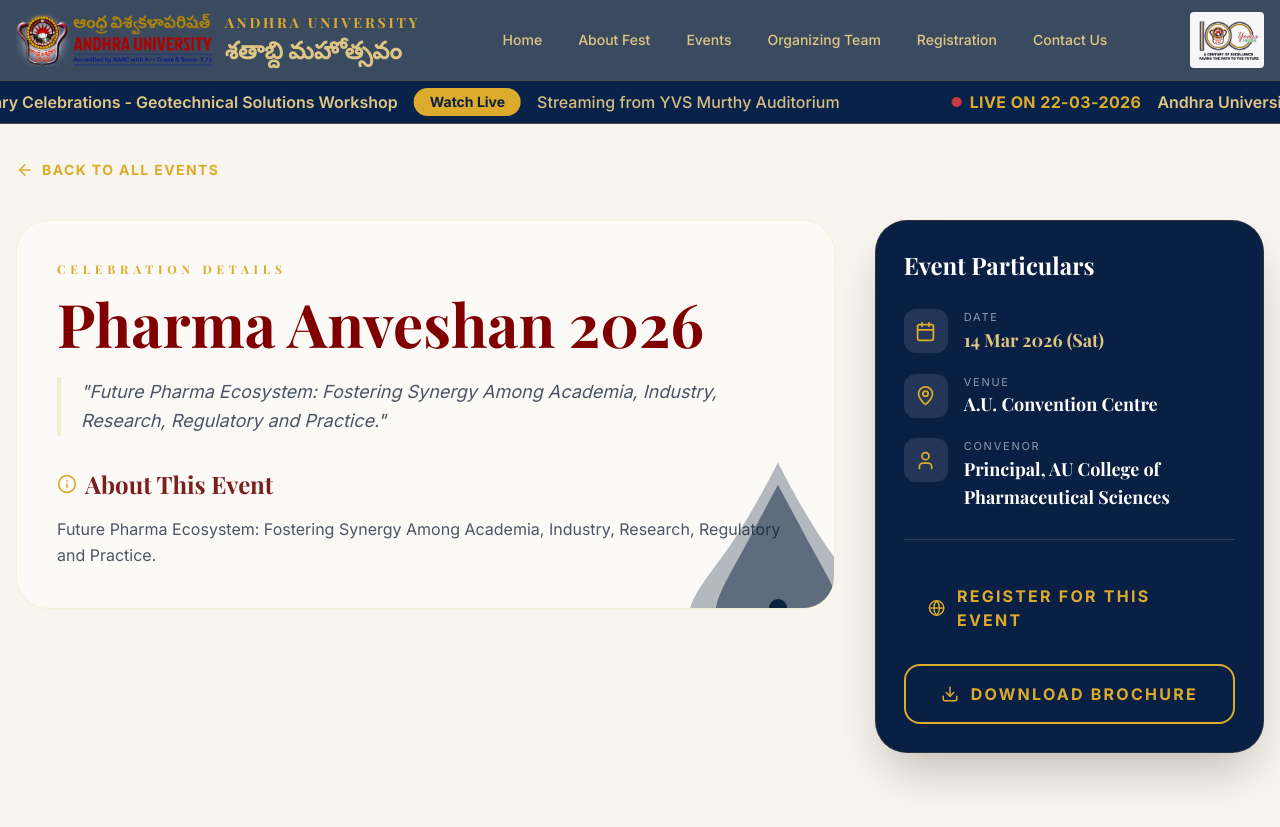
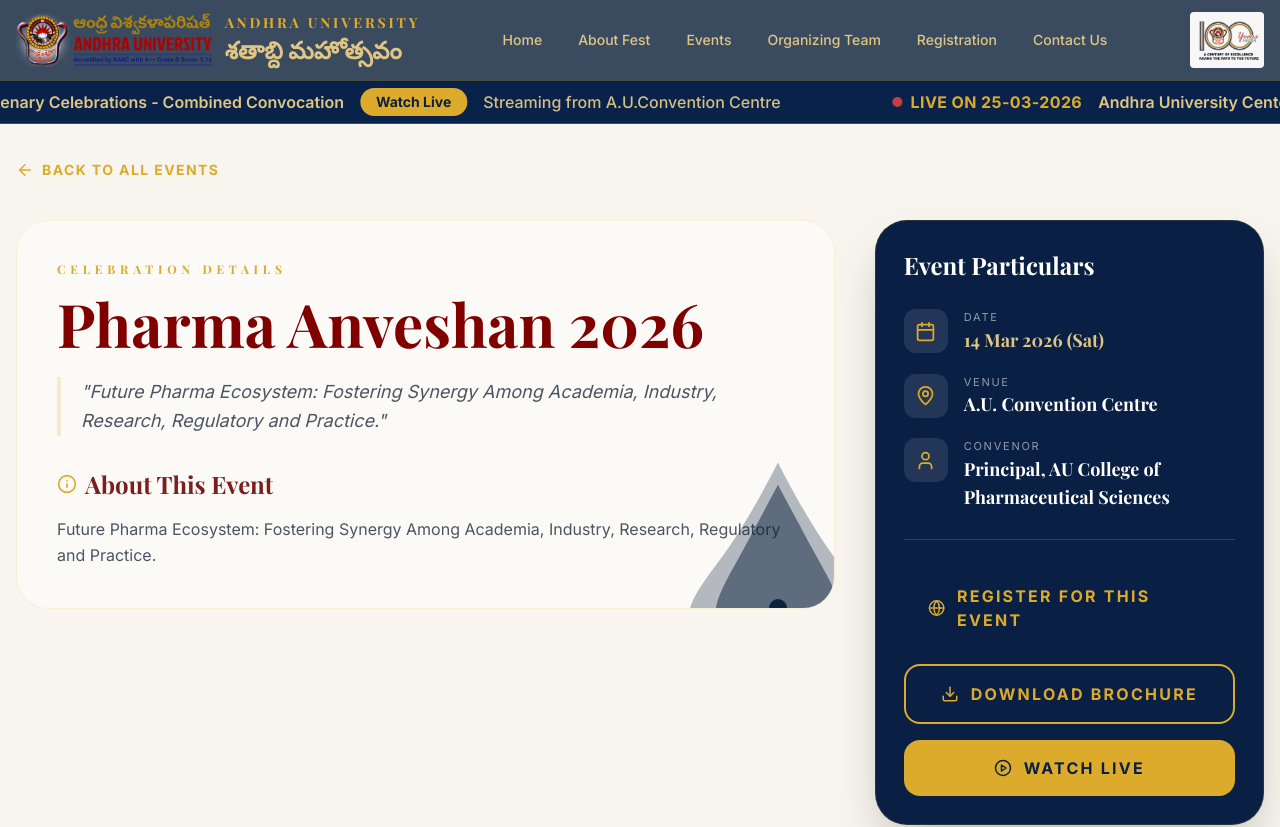
Before and after one commit to Sriharsha-Meduri/ShatabdiMahotsav, a React (Vite) app: page /events/12 in a window 1280 px wide. Shown: the top 827 px of the page. Built offline with nearby package versions, Linux system fonts and the light colour scheme; the HTML template or start-up script is replaced by a standard one; a web font is replaced by a local one.

Commit message:
Updated Combined Convocation event

```diff
--- a/src/components/Navbar.tsx
+++ b/src/components/Navbar.tsx
@@ -14,7 +14,7 @@
   { name: "Contact Us", path: "/contact" },
 ];
 
-const LIVE_URL = "https://www.youtube.com/live/-ljMdLfXIXI?si=7KTZYaKoa0Lj0ljV";
+const LIVE_URL = "https://www.youtube.com/live/hzrxdk-aRtQ?si=43kRdzAWKsqvyqIi";
 
 const Navbar = () => {
   const [scrolled, setScrolled] = useState(false);
@@ -111,7 +111,7 @@
             <div key={i} className="inline-flex items-center h-full gap-4 px-3 pr-16 md:pr-24">
               <span className="inline-flex items-center gap-2 text-gold font-body font-extrabold tracking-wide whitespace-nowrap">
                 <span className="w-2.5 h-2.5 rounded-full bg-red-500 animate-pulse" />
-                LIVE ON 22-03-2026
+                LIVE ON 25-03-2026
               </span>
 
               <a
@@ -120,7 +120,7 @@
                 rel="noopener noreferrer"
                 className="text-gold-light hover:text-gold transition-colors font-body font-semibold whitespace-nowrap"
               >
-                Andhra University Centenary Celebrations - Geotechnical Solutions Workshop
+                Andhra University Centenary Celebrations - Combined Convocation
               </a>
 
               <a
@@ -133,7 +133,7 @@
               </a>
 
               <span className="text-gold-light/95 font-body font-medium whitespace-nowrap pr-1">
-                Streaming from YVS Murthy Auditorium
+                Streaming from A.U.Convention Centre
               </span>
             </div>
           ))}
--- a/src/data/eventsCatalog.ts
+++ b/src/data/eventsCatalog.ts
@@ -79,8 +79,10 @@
     title: "Combined Convocation",
     convenor: "To be announced",
     venue: "Convention Centre",
+    time: "9:00 AM onwards",
     description: "Celebrating the achievements of graduates in a combined 91st & 92nd convocation.",
-    youtubeLiveLink: ""
+    brochureLink: "/downloads/Convocation.pdf",
+    youtubeLiveLink: "https://www.youtube.com/live/hzrxdk-aRtQ?si=43kRdzAWKsqvyqIi"
   },
   {
     id: 18,
--- a/src/pages/EventDetail.tsx
+++ b/src/pages/EventDetail.tsx
@@ -7,6 +7,7 @@
   Globe,
   Info,
   MapPin,
+  PlayCircle,
   User,
 } from "lucide-react";
 import { EVENTS, EventData } from "@/data/eventsCatalog";
@@ -46,8 +47,10 @@
   return EVENTS.find((item) => toSlug(item.title) === routeKey);
 };
 
-const renderActionButton = (event: EventData, isPrimary: boolean) => {
-  if (!event.registrationLink && isPrimary) {
+type ActionType = "register" | "brochure" | "youtube";
+
+const renderActionButton = (event: EventData, actionType: ActionType) => {
+  if (actionType === "register" && !event.registrationLink) {
     return (
       <button
         type="button"
@@ -58,7 +61,7 @@
     );
   }
 
-  if (!event.brochureLink && !isPrimary) {
+  if (actionType === "brochure" && !event.brochureLink) {
     return (
       <button
         type="button"
@@ -69,7 +72,18 @@
     );
   }
 
-  if (isPrimary && event.registrationLink) {
+  if (actionType === "youtube" && !event.youtubeLiveLink) {
+    return (
+      <button
+        type="button"
+        className="w-full rounded-2xl px-6 py-4 text-base font-bold uppercase tracking-[0.14em] border-2 border-gold/50 text-gold/50 cursor-not-allowed"
+      >
+        WATCH LIVE (SOON)
+      </button>
+    );
+  }
+
+  if (actionType === "register" && event.registrationLink) {
     const className =
       "flex items-center justify-center gap-3 w-full rounded-2xl px-6 py-4 text-base font-bold uppercase tracking-[0.14em] bg-[#0A1F44] text-gold hover:bg-[#102c5f] transition-colors";
     return event.registrationLink.startsWith("http") ? (
@@ -83,7 +97,7 @@
     );
   }
 
-  if (event.brochureLink) {
+  if (actionType === "brochure" && event.brochureLink) {
     return (
       <a
         href={event.brochureLink}
@@ -93,6 +107,19 @@
         className="flex items-center justify-center gap-3 w-full rounded-2xl px-6 py-4 text-base font-bold uppercase tracking-[0.14em] border-2 border-gold text-gold hover:bg-gold hover:text-[#0A1F44] transition-colors"
       >
         <Download size={18} /> DOWNLOAD BROCHURE
+      </a>
+    );
+  }
+
+  if (actionType === "youtube" && event.youtubeLiveLink) {
+    return (
+      <a
+        href={event.youtubeLiveLink}
+        target="_blank"
+        rel="noopener noreferrer"
+        className="flex items-center justify-center gap-3 w-full rounded-2xl px-6 py-4 text-base font-bold uppercase tracking-[0.14em] bg-gold text-[#0A1F44] hover:bg-gold-light transition-colors"
+      >
+        <PlayCircle size={18} /> WATCH LIVE
       </a>
     );
   }
@@ -255,8 +282,9 @@
                 </div>
 
                 <div className="pt-7 mt-7 border-t border-white/15 space-y-4">
-                  {renderActionButton(event, true)}
-                  {renderActionButton(event, false)}
+                  {renderActionButton(event, "register")}
+                  {renderActionButton(event, "brochure")}
+                  {renderActionButton(event, "youtube")}
                 </div>
               </div>
             </motion.aside>
@@ -359,8 +387,9 @@
             </div>
 
             <div className="pt-7 mt-7 border-t border-white/15 space-y-4">
-              {renderActionButton(event, true)}
-              {renderActionButton(event, false)}
+              {renderActionButton(event, "register")}
+              {renderActionButton(event, "brochure")}
+              {renderActionButton(event, "youtube")}
             </div>
           </aside>
         </div>
--- a/src/pages/MegaCulturalSchedule.tsx
+++ b/src/pages/MegaCulturalSchedule.tsx
@@ -210,6 +210,7 @@
                             <Download size={14} /> Download
                           </button>
                         )}
+
                       </div>
                     </div>
                   </div>
```
Also changed, not shown: 1 other file (tests, documents, lock files or other folders).
